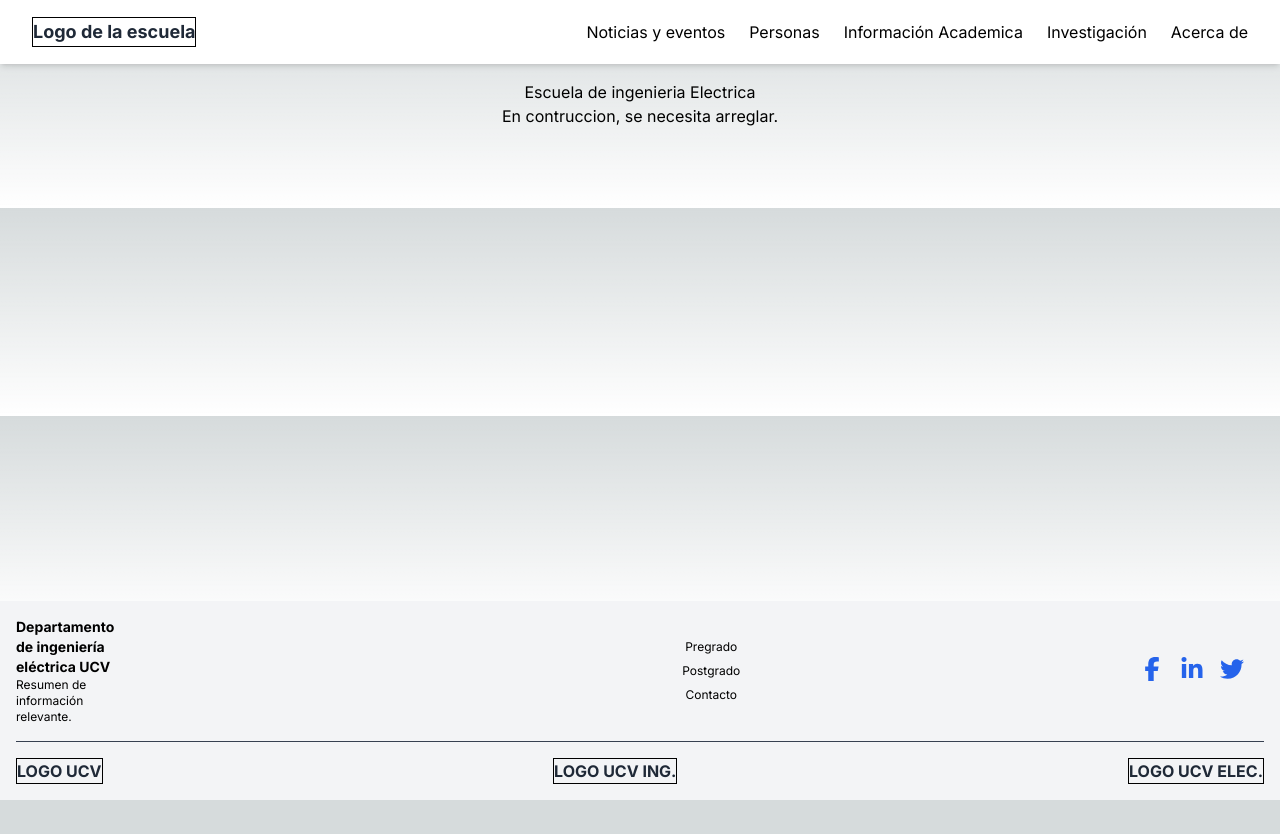
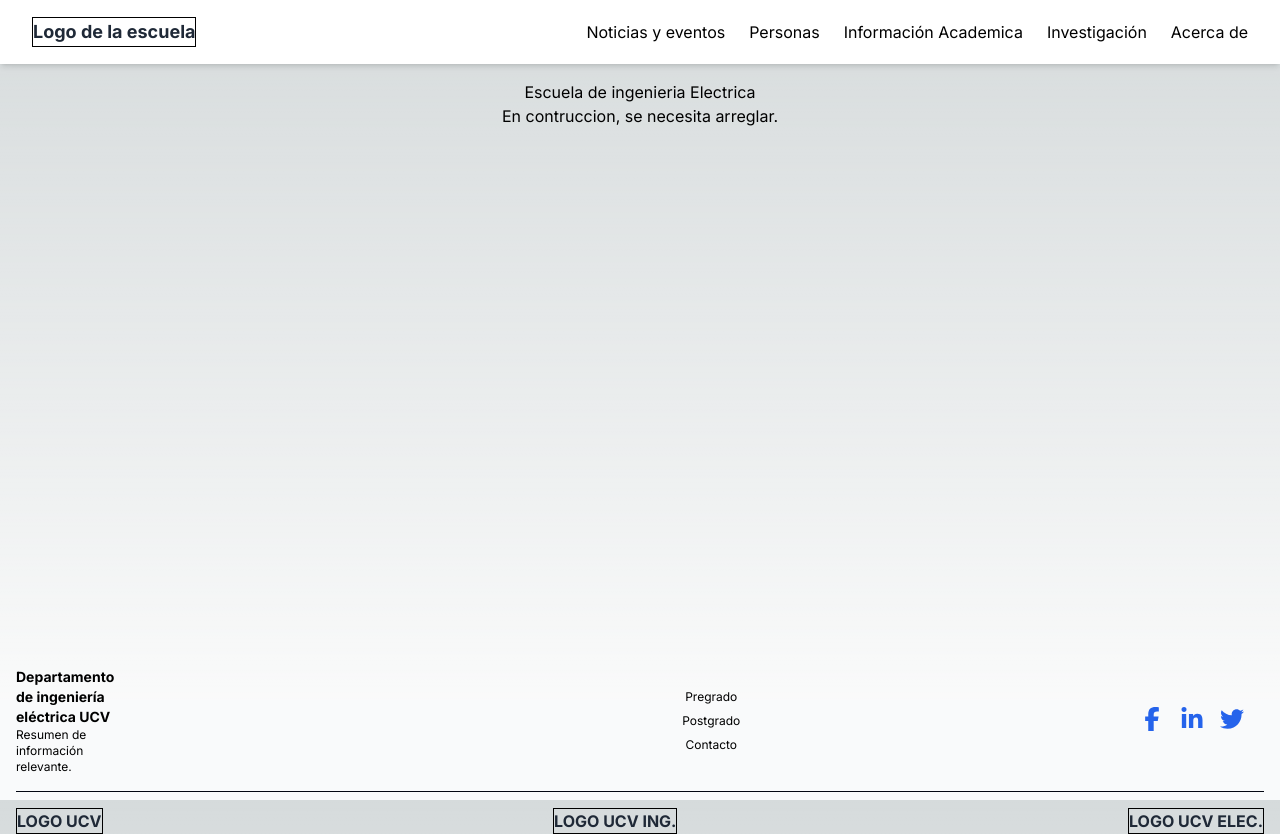
Before and after one commit to LideEieUcv/eie-frontend, a Next.js app: page / in a window 1280 px wide. Before the commit the page ends 800 px from the top, so only its background shows below. Built offline with nearby package versions, Linux system fonts and the light colour scheme.

Commit message:
Fix commit

```diff
--- a/app/components/footer.tsx
+++ b/app/components/footer.tsx
@@ -18,7 +18,7 @@
 
     const Footer: React.FC<FooterProps> = ({}) => {
     return (
-        <footer className="bg-gray-100 text-black p-4 flex flex-col flex-shrink-0 justify-center items-center w-full bottom-0 fixed">
+        <footer className="bg-gray-50 text-black p-4 flex flex-col justify-center items-center absolute bottom-0 w-full">
             {/* Seccion 1: Links */}
 
             <div className="flex flex-row justify-between items-center w-full">
@@ -45,7 +45,7 @@
             </div>
 
             {/* Seccion 2: Linea divisoria */}
-            <div className="border-t border-gray-700 w-full my-4"></div>
+            <div className="border-t border-gray-950 w-full my-4"></div>
 
             {/* Seccion 3: Logos */}
             <div className="flex flex-row gap-4 items-center justify-between w-full">
--- a/app/globals.css
+++ b/app/globals.css
@@ -31,3 +31,19 @@ body {
     text-wrap: balance;
   }
 }
+
+html {
+  position: relative;
+  min-height: 100%;
+}
+
+body {
+  margin-bottom: 100px; /* Altura del footer */
+}
+
+footer {
+  position: absolute;
+  bottom: 0;
+  width: 100%;
+  height: 100px; /* Altura del footer */
+}
```
